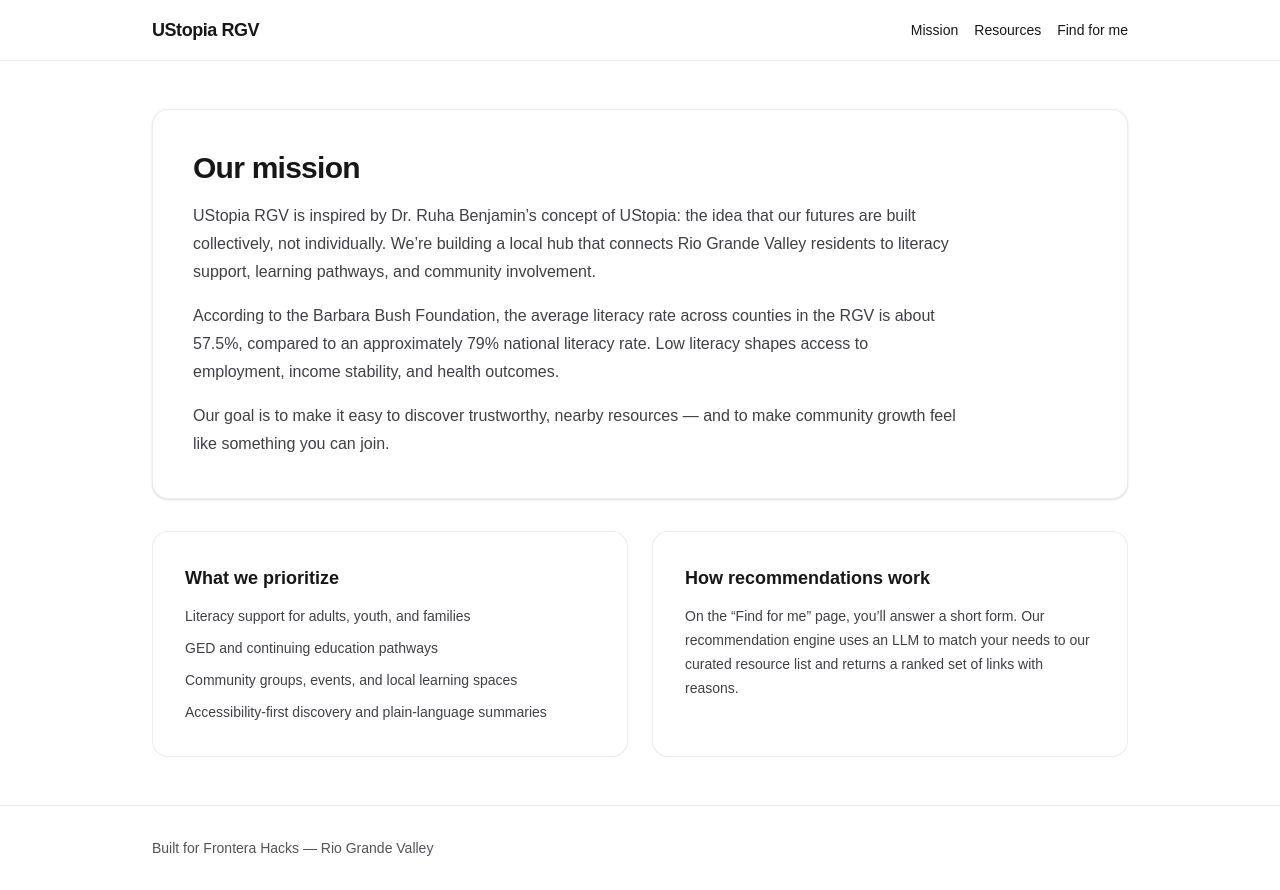
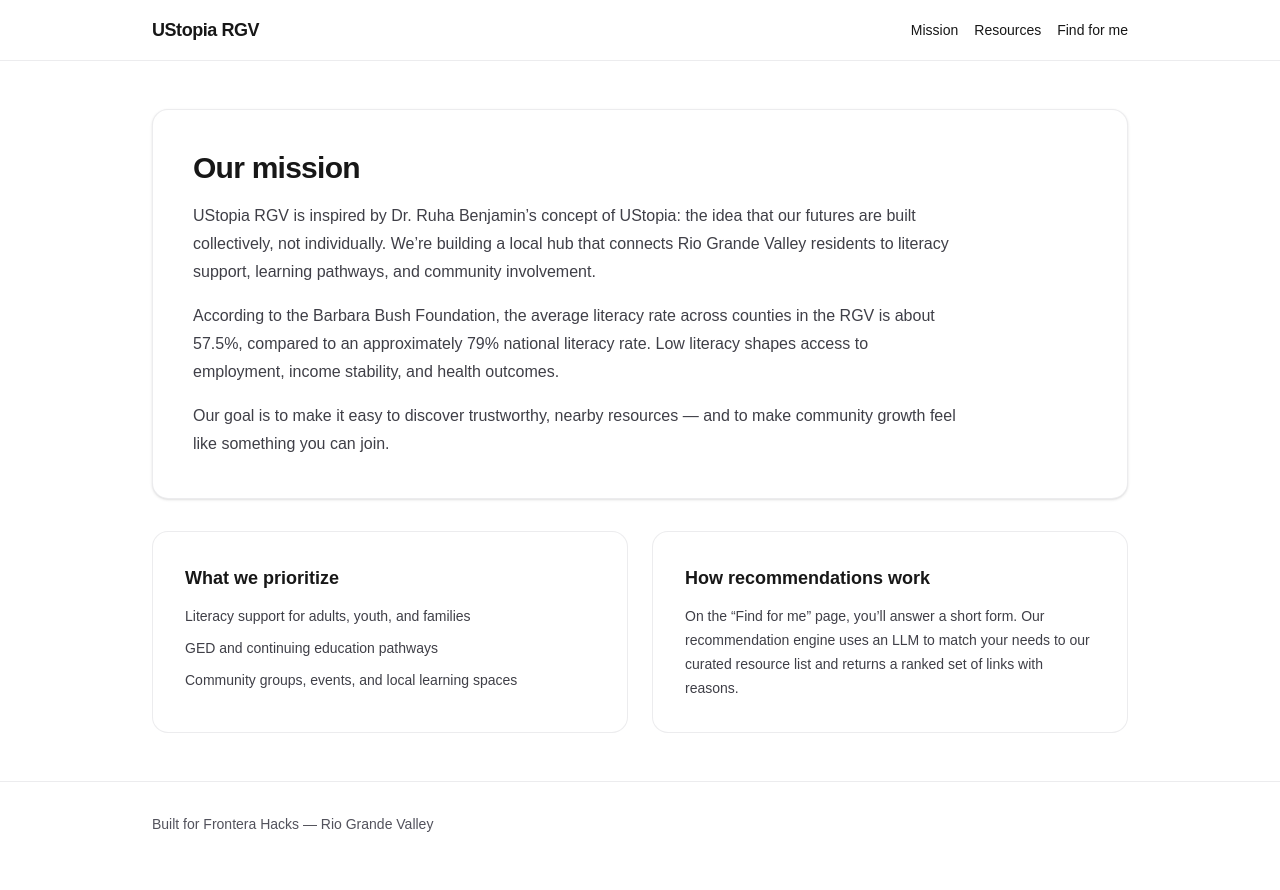
Before and after one commit to 777isabella/fronterahacks, a Next.js app: page /mission in a window 1280 px wide. After the commit the page ends 866 px from the top, so only its background shows below. Built offline with nearby package versions, Linux system fonts and the light colour scheme.

Commit message:
Refactor MissionPage component structure

```diff
--- a/src/app/mission/page.tsx
+++ b/src/app/mission/page.tsx
@@ -28,7 +28,6 @@ export default function MissionPage() {
             <li>Literacy support for adults, youth, and families</li>
             <li>GED and continuing education pathways</li>
             <li>Community groups, events, and local learning spaces</li>
-            <li>Accessibility-first discovery and plain-language summaries</li>
           </ul>
         </div>
         <div className="rounded-2xl border border-zinc-200/70 bg-white p-8 dark:border-white/10 dark:bg-zinc-950">
```
